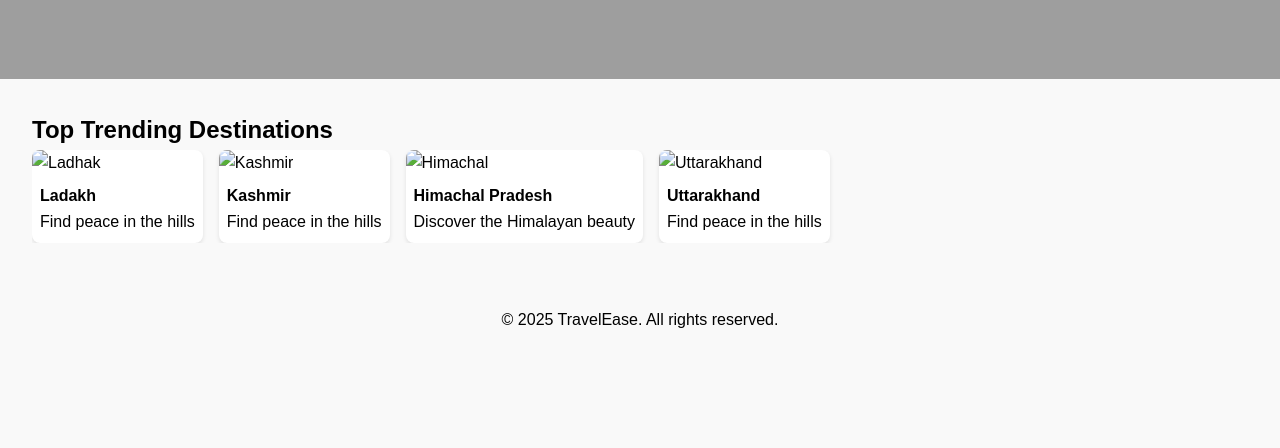
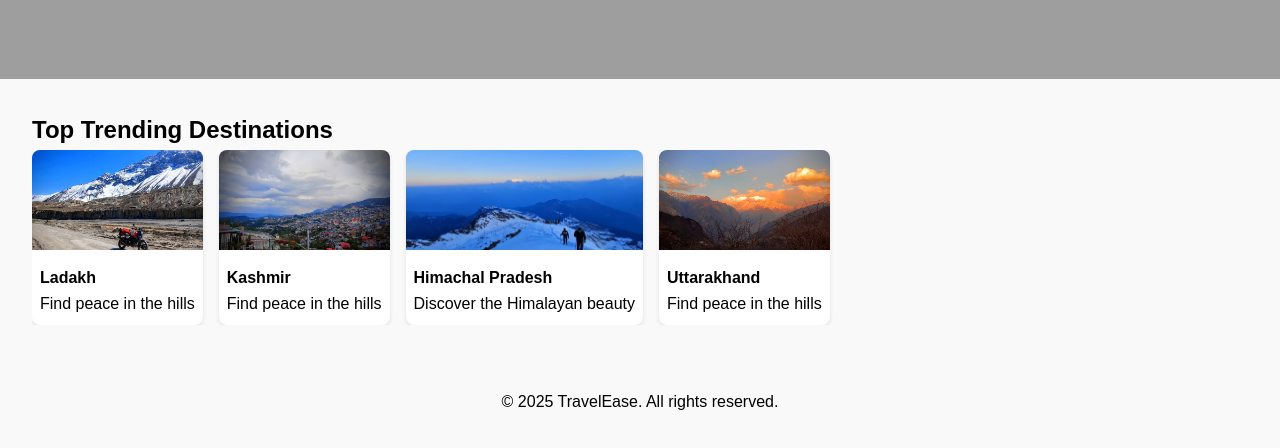
Before and after one commit to ahk4815/TravelEase, a plain HTML site: page index.html in a window 1280 px wide. Shown: the part 242-690 px from the top of the page. Drawn offline with Linux system fonts and the light colour scheme; the site is published under a folder, as on GitHub Pages, so addresses that start at the root find nothing.

Commit message:
Fixed Image import in index.html

```diff
--- a/index.html
+++ b/index.html
@@ -37,7 +37,7 @@
     <div class="trending">
       <a href="" class="card-link">
         <div class="card">
-          <img src="/Pictures/Ladhak.jpeg" alt="Ladhak"/>
+          <img src="./Pictures/Ladhak.jpeg" alt="Ladhak"/>
           <div class="card-content">
             <strong>Ladakh</strong>
             <p>Find peace in the hills</p>
@@ -46,7 +46,7 @@
       </a>
       <a href="" class="card-link">
         <div class="card">
-          <img src="/Pictures/Kashmir.jpeg" alt="Kashmir"/>
+          <img src="./Pictures/Kashmir.jpeg" alt="Kashmir"/>
           <div class="card-content">
             <strong>Kashmir</strong>
             <p>Find peace in the hills</p>
@@ -54,7 +54,7 @@
         </div>
       </a>
       <div class="card">
-        <img src="/Pictures/Himachal.jpeg" alt="Himachal"/>
+        <img src="./Pictures/Himachal.jpeg" alt="Himachal"/>
         <div class="card-content">
           <strong>Himachal Pradesh</strong>
           <p>Discover the Himalayan beauty</p>
@@ -62,7 +62,7 @@
       </div>
       <a href="./Uttarakhand/Itinerary.html" class="card-link">
         <div class="card">
-          <img src="/Pictures/Uttarakhand.jpeg" alt="Uttarakhand"/>
+          <img src="./Pictures/Uttarakhand.jpeg" alt="Uttarakhand"/>
           <div class="card-content">
             <strong>Uttarakhand</strong>
             <p>Find peace in the hills</p>
```
